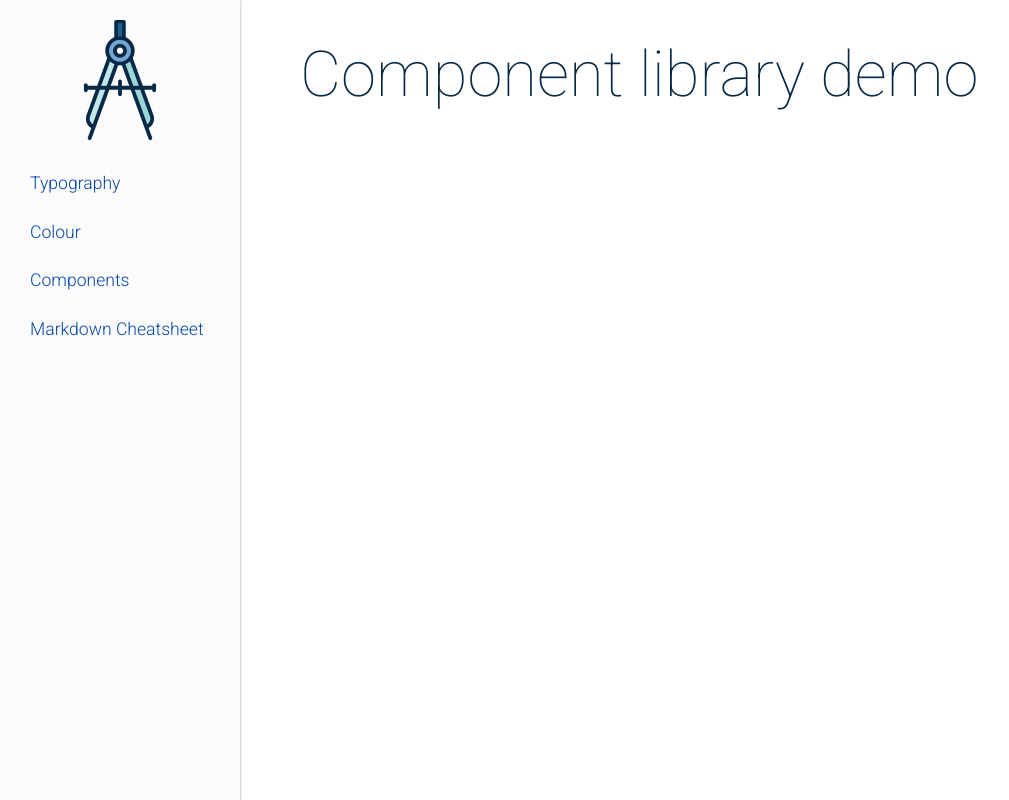
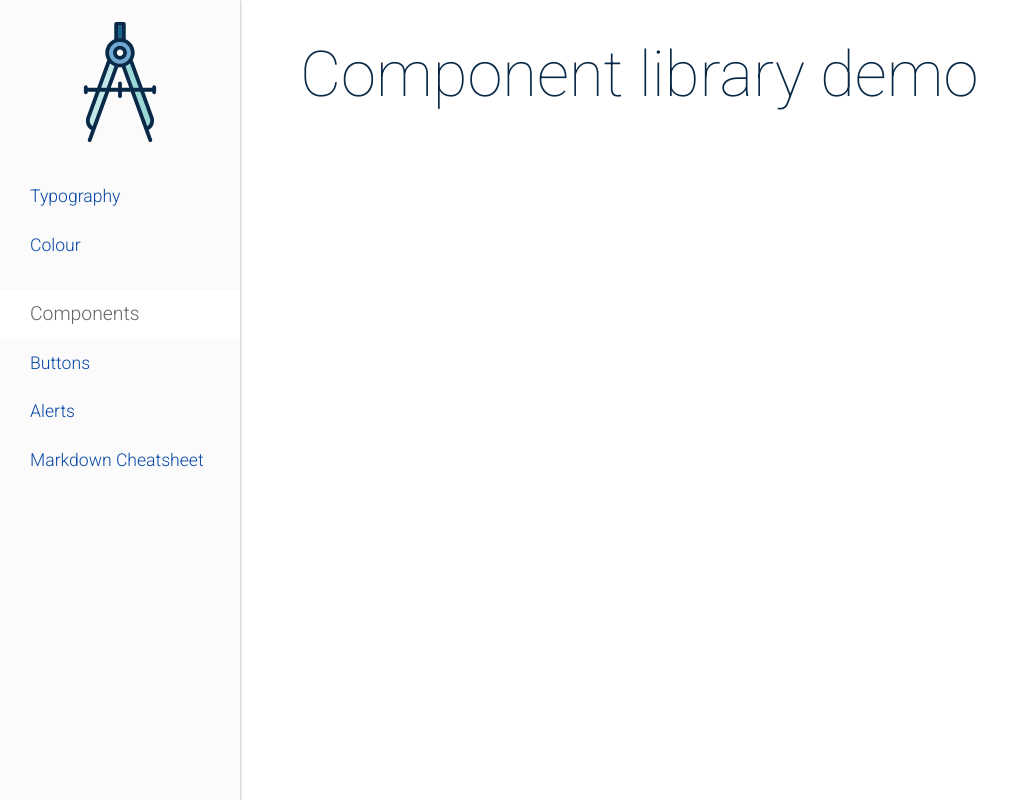
Before and after one commit to Stenners/Notate_styleguides, a React app: page / in a window 1280 px wide. Shown: the whole page, without its empty margins (0-1009 px from the left). Built offline with nearby package versions, Linux system fonts and the light colour scheme.

Commit message:
Updates to nav style

```diff
--- a/src/containers/Nav.js
+++ b/src/containers/Nav.js
@@ -1,18 +1,26 @@
 import React from 'react'
 import { Link, NavLink } from 'react-router-dom'
-import slugify from '../utils/slugify'
 import logo from '../style/svg/compass.svg'
 
 const Nav = (props) => {
+  let link;
+  let headingClass;
   return (
     <nav>
       <Link to={'/'}><img className="logo" src={logo} alt="props.title"/></Link>
       <ul>
       {props.navItems.map((item, i) => {
+        if (item.slug) {
+          link = <NavLink exact to={item.slug}>{item.title}</NavLink>
+          headingClass='';
+        } else {
+          link = item.title ? <div>{item.title}</div> : <div>{item.heading}</div>;
+          headingClass='heading';
+        }
         return (
-          <li>
-            <NavLink key={i} exact to={item.slug}>{item.title}</NavLink>
-            {/* {Array.isArray(item.content) && <Subnav parent={item.slug} items={item.content}/>} */}
+          <li key={i} className={headingClass}>
+            {link}
+            {Array.isArray(item.subSections) && <Subnav parent={item.slug} items={item.subSections}/>}
           </li>
         )
       })}
@@ -23,10 +31,10 @@ const Nav = (props) => {
 
 export const Subnav = (props) => {
   return (
-    <ul>
+    <ul className="sub-nav">
     {props.items.map((item, i) => {
       return (
-        <li key={i}><a href={`${props.parent}#${slugify(item.title)}`}>{item.title}</a></li>
+        <li key={i}><NavLink exact to={item.slug ? item.slug : ''}>{item.title}</NavLink></li>
       )
     })}
     </ul>
--- a/src/containers/Page.js
+++ b/src/containers/Page.js
@@ -3,10 +3,11 @@ import MarkdownPage from '../components/Markdown'
 import FourOhFour from '../components/FourOhFour'
 
 const Page = (props) => {
+  console.log(props);
   let pageContent = props.content.find((x => x.slug === props.page));
+  console.log(pageContent);
+
   let markdown = pageContent.content;
-
-  console.log(markdown)
   let main;
   if (markdown) {
     main = <MarkdownPage path={markdown} />
--- a/src/content/config.yaml
+++ b/src/content/config.yaml
@@ -16,13 +16,16 @@ sections:
     slug: "colour"
     content: "pages/styleguide/colour.md"
 
-  - title: "Components"
-    slug: "components"
-    content:
-      - title: 'Buttons'
-        src: 'pages/components/buttons.md'
-      - title: 'Alerts'
-        src: 'pages/components/alerts.md'
+  - heading: "Components" # Not sure about this implementation
+
+  - title: "Buttons"
+    slug: "buttons"
+    content: "pages/components/buttons.md"
+
+  - title: "Alerts"
+    slug: "alerts"
+    content: "pages/components/alerts.md"
+
 
   - title: "Markdown Cheatsheet"
     slug: "markdown"
--- a/src/style/app.scss
+++ b/src/style/app.scss
@@ -1,16 +1,18 @@
-
 @import './fedbase.scss';
 @import './dracula.css';
 
-// Include your project styles here.
-// NOTE how there's no file extension.
 .project-example {
-  @import "bootstrap.min";
+  border: 1px solid #CECCCC;
+  margin: 2rem 0;
+  padding: 2rem;
+
+  // Include your project styles here.
+  // NOTE how there's no file extension.
+  // @import "bootstrap.min";
 }
 
 .app {
-  display:flex;
-
+  display: flex;
   .main {
     margin: auto;
     margin-left: 300px;
@@ -26,19 +28,25 @@ nav {
   font-size: 1rem;
   font-weight: 300;
   text-align: center;
-  padding: 20px 30px;
   background-color: #fbfbfb;
-  height:100%;
-  box-shadow:  0 0 3px rgba(58,77,95,.5);
-  width:180px;
+  height: 100%;
+  box-shadow: 0 0 3px rgba(58, 77, 95, .5);
+  width: 240px;
   position: fixed;
+  padding-top: 22px;
   ul {
     text-align: left;
-    list-style:none;
-    padding:0;
+    list-style: none;
+    padding: 0;
     text-decoration: none;
     li {
-      margin-bottom: 22px;
+      padding: 11px 30px;
+    }
+    .heading {
+      margin-top: 1.2rem;
+      font-size: 1.1rem;
+      background-color: white;
+      color: #656565;
     }
   }
   .logo {
@@ -49,10 +57,3 @@ nav {
 pre {
   padding: 1rem 2.5rem;
 }
-
-.project-example {
-  border: 1px solid #CECCCC;
-
-  margin: 2rem 0;
-  padding: 2rem;
-}
```
Also changed, not shown: src/content/pages/components/alerts.md (+0 -2 lines), src/content/pages/components/buttons.md (+1 -1 lines).
